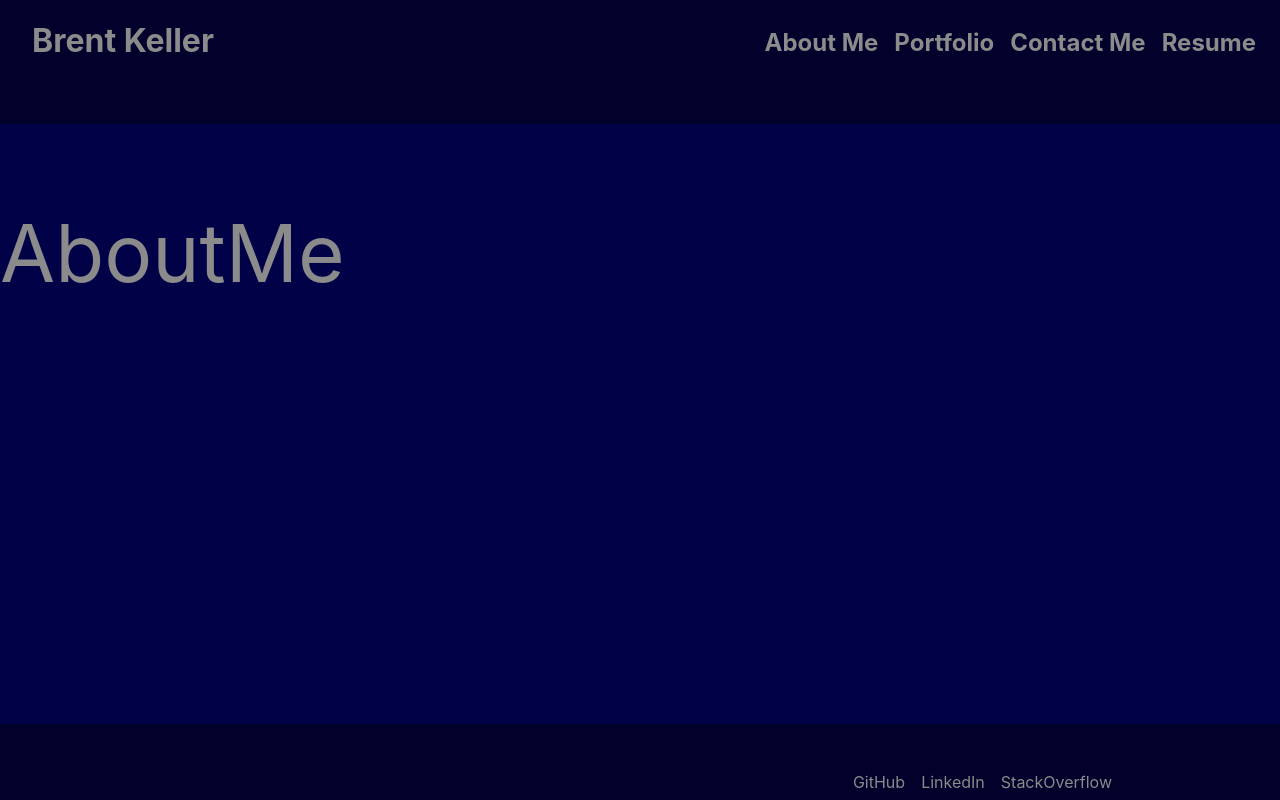
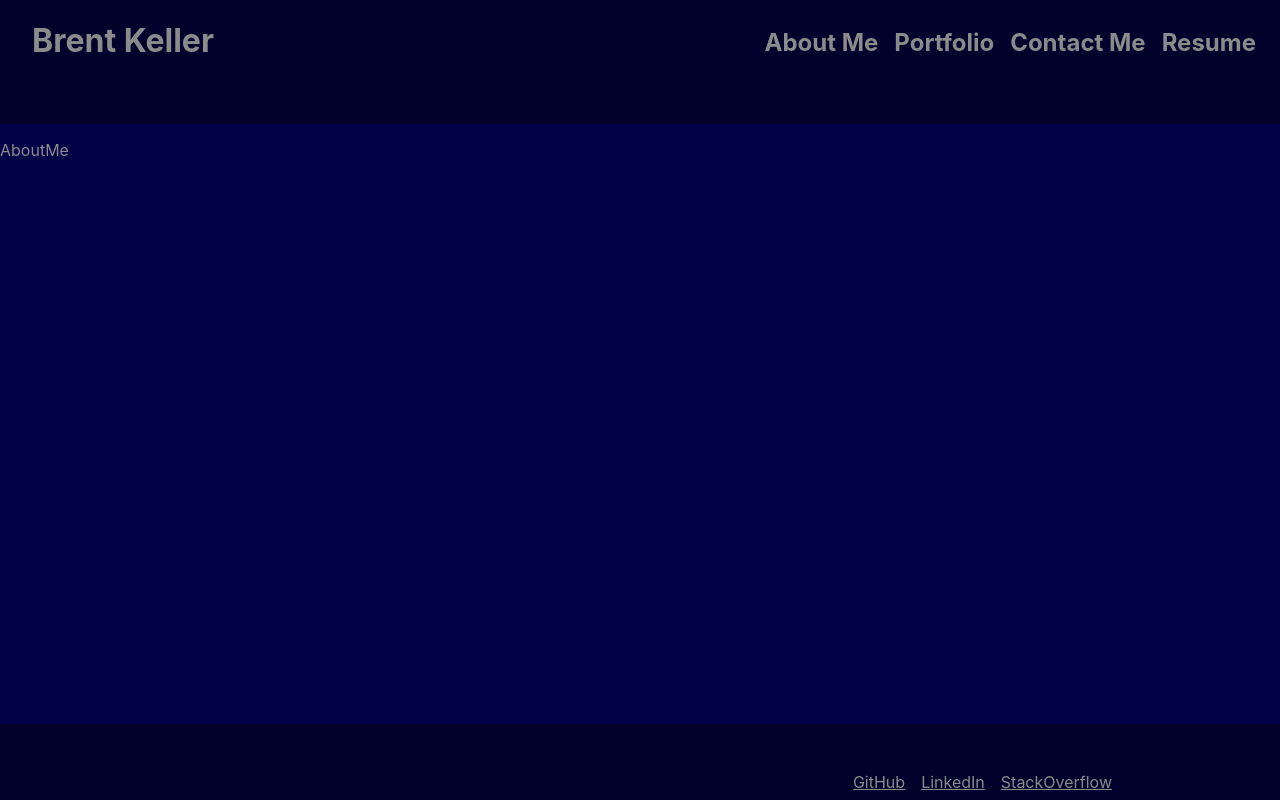
Before and after one commit to bikeller104/20ReactProjectShowcase, a React (Create React App) app in the folder react-app/: page / in a window 1280 px wide. Built offline with nearby package versions, Linux system fonts and the light colour scheme.

Commit message:
added template for contact me form

```diff
--- a/react-app/src/Styles/Footer.css
+++ b/react-app/src/Styles/Footer.css
@@ -20,6 +20,10 @@ footer nav p{
     margin: 0.5em;
 }
 
+footer nav a {
+    color:var(--main-txt-color);
+}
+
 footer nav a:hover {
     color: var(--main-txt-color-highlight);
 }
--- a/react-app/src/Styles/MainComponent.css
+++ b/react-app/src/Styles/MainComponent.css
@@ -2,5 +2,8 @@
     height: 75vh;
     background-color: var(--accent-bg-color);
     color: var(--main-txt-color);
-    font-size: 5em;
 }
+
+.content_bounds{
+    margin-left: 1em;
+}
--- a/react-app/src/components/Footer.js
+++ b/react-app/src/components/Footer.js
@@ -1,17 +1,21 @@
 import React from 'react';
 import '../Styles/Footer.css'
+//got icons from https://iconmonstr.com/stackoverflow-1-svg/
+const github = "https://github.com/";
+const linkedin = "https://www.linkedin.com/";
+const stackoverflow = "https://stackoverflow.com/";
 
 function Footer() {
     return (
         <footer>
             <nav>
-                <a>
+                <a href={github}>
                     <p>GitHub</p>
                 </a>
-                <a>
+                <a href={linkedin}>
                     <p>LinkedIn</p>
                 </a>
-                <a>
+                <a href={stackoverflow}>
                     <p>StackOverflow</p>
                 </a>
 
```
Also changed, not shown: react-app/src/components/Header.js (+4 -3 lines).
